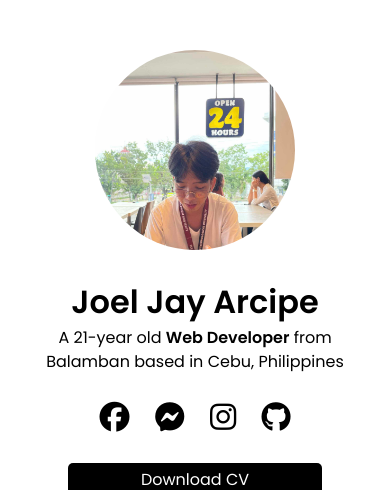
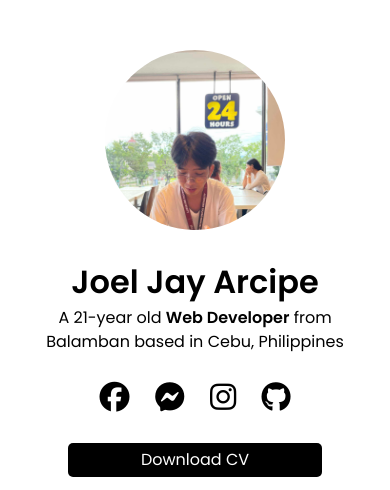
Before and after one commit to borjir/personal-portfolio, a Django app: page / in a window 390 px wide. Shown: the part 223-713 px from the top of the page. Run offline with Django 5.2, Linux system fonts and the light colour scheme; some libraries are stand-ins or nearby versions.

Commit message:
add to vercel

```diff
--- a/profiling/templates/profiling/index.html
+++ b/profiling/templates/profiling/index.html
@@ -8,7 +8,7 @@
 <link rel="stylesheet" href="{% static 'css/index.css' %}">
 <div class="flex flex-col gap-10">
     <div class="flex flex-col flex-1 gap-7 items-center">
-        <div class="h-[200px] w-[200px] lg:h-[250px] lg:w-[250px] overflow-hidden rounded-full object-cover">
+        <div class="h-[180px] w-[180px] md:h-[200px] md:w-[200px] lg:h-[250px] lg:w-[250px] overflow-hidden rounded-full object-cover">
             <img src="{% static 'images/joji.jpg' %}" class="w-full h-auto object-cover" alt="gwapa">
         </div>
         <div class="text-center">
--- a/static/css/output.css
+++ b/static/css/output.css
@@ -582,8 +582,8 @@ video {
   height: 150px;
 }
 
-.h-\[200px\] {
-  height: 200px;
+.h-\[180px\] {
+  height: 180px;
 }
 
 .h-\[50px\] {
@@ -594,8 +594,8 @@ video {
   height: auto;
 }
 
-.w-\[200px\] {
-  width: 200px;
+.w-\[180px\] {
+  width: 180px;
 }
 
 .w-\[30vh\] {
@@ -790,11 +790,6 @@ video {
   padding-right: 8px;
 }
 
-.px-\[8vh\] {
-  padding-left: 8vh;
-  padding-right: 8vh;
-}
-
 .py-\[5px\] {
   padding-top: 5px;
   padding-bottom: 5px;
@@ -911,6 +906,10 @@ video {
   transition-duration: 150ms;
 }
 
+.ease-in-out {
+  transition-timing-function: cubic-bezier(0.4, 0, 0.2, 1);
+}
+
 body{
   font-family: Poppins, sans-serif;
 }
@@ -1007,6 +1006,14 @@ body{
 }
 
 @media (min-width: 768px) {
+  .md\:h-\[200px\] {
+    height: 200px;
+  }
+
+  .md\:w-\[200px\] {
+    width: 200px;
+  }
+
   .md\:flex-row {
     flex-direction: row;
   }
```
